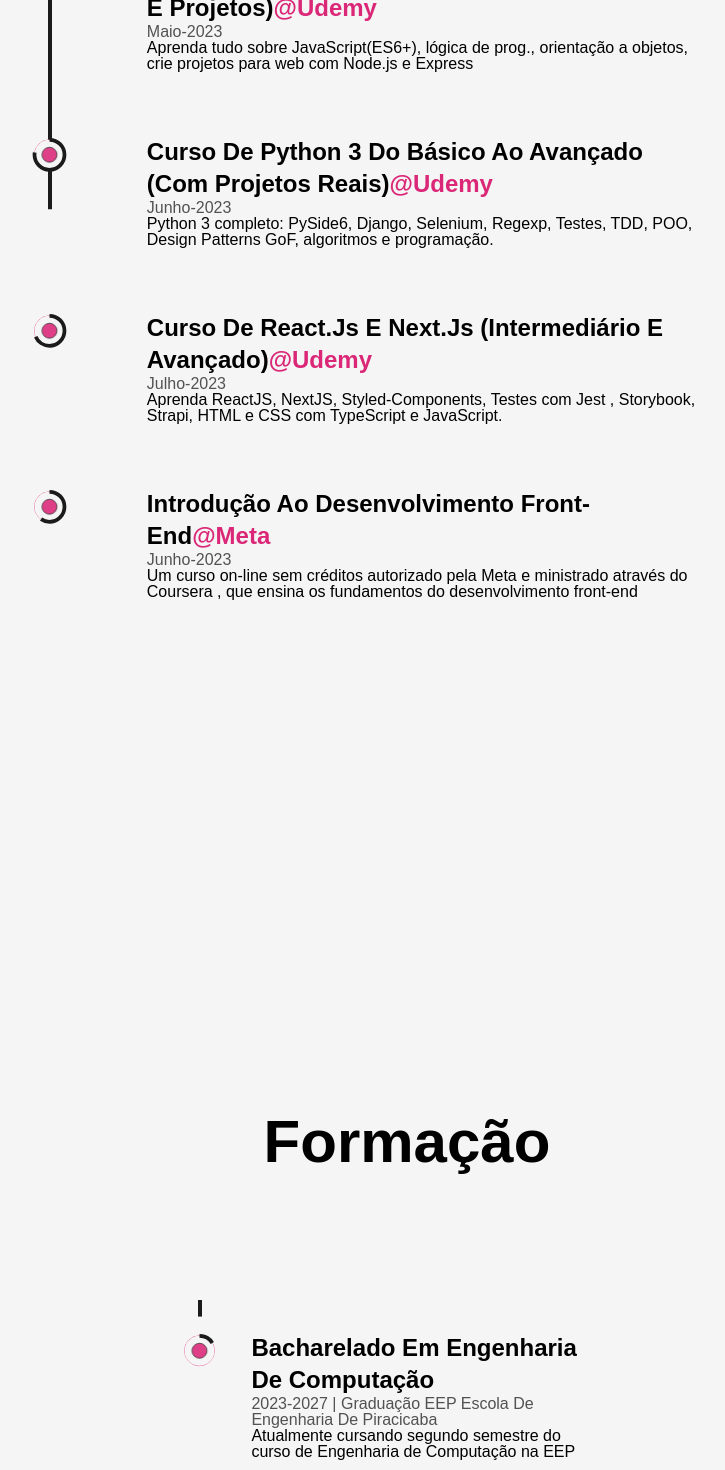
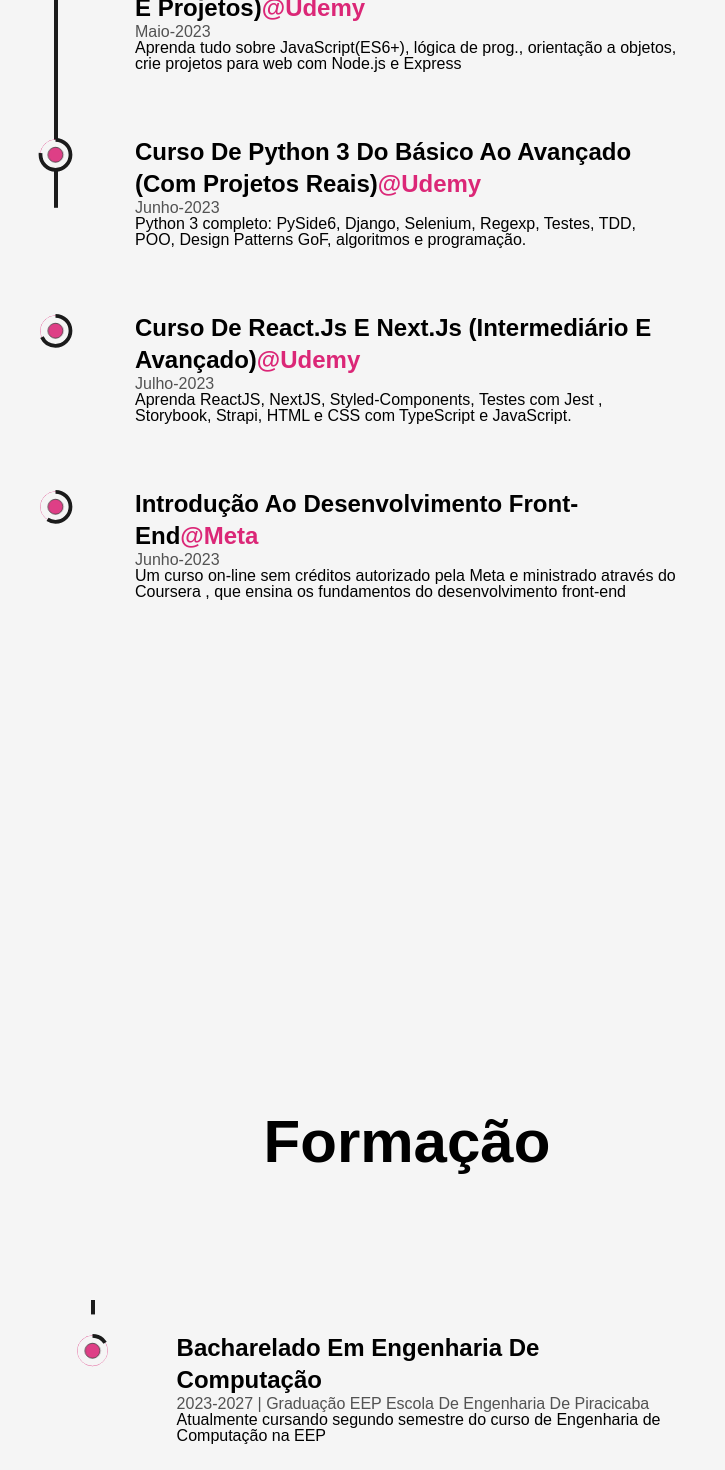
Before and after one commit to Gabrielenke/Portfolio, a React (Vite) app: page /about in a window 1280 px wide. Shown: the part 2220-3690 px from the top of the page, without its empty margins (233-958 px from the left). Built offline with nearby package versions, Linux system fonts and the light colour scheme.

Commit message:
separating details in a new component

```diff
--- /dev/null
+++ b/src/components/DetailsEducation.jsx
@@ -0,0 +1,27 @@
+import { useRef } from "react";
+import { motion } from "framer-motion";
+import LiIcon from "./LiIcon";
+
+const DetailsEducation = ({ type, time, place, info }) => {
+	const ref = useRef(null);
+	return (
+		<li
+			ref={ref}
+			className="my-8 first:mt-0 last:mb-0 w-[70%] mx-auto flex flex-col items-center justify-between "
+		>
+			<LiIcon reference={ref} />
+			<motion.div
+				initial={{ y: 50 }}
+				whileInView={{ y: 0 }}
+				transition={{ duration: 0.5, type: "spring" }}
+			>
+				<h3 className="capitalize font-bold text-2xl">{type} </h3>
+				<span className="capitalize font-medium text-dark/75 dark:text-light/75 ">
+					{time} | {place}
+				</span>
+				<p className="font-medium w-full">{info}</p>
+			</motion.div>
+		</li>
+	);
+};
+export default DetailsEducation;
--- /dev/null
+++ b/src/components/DetailsExperience.jsx
@@ -0,0 +1,36 @@
+import LiIcon from "./LiIcon";
+import { useRef } from "react";
+import { motion } from "framer-motion";
+
+const DetailsExperience = ({ position, company, companyLink, time, work }) => {
+	const ref = useRef(null);
+	return (
+		<li
+			ref={ref}
+			className="my-8 first:mt-0 last:mb-0 w-[70%] mx-auto flex flex-col items-center justify-between "
+		>
+			<LiIcon reference={ref} />
+			<motion.div
+				initial={{ y: 50 }}
+				whileInView={{ y: 0 }}
+				transition={{ duration: 0.5, type: "spring" }}
+			>
+				<h3 className="capitalize font-bold text-2xl">
+					{position}
+					<a
+						href={companyLink}
+						target="_blank"
+						className="text-primary capitalize"
+					>
+						@{company}
+					</a>
+				</h3>
+				<span className="capitalize  font-medium text-dark/75 dark:text-light/75 ">
+					{time}
+				</span>
+				<p className="font-medium w-full">{work}</p>
+			</motion.div>
+		</li>
+	);
+};
+export default DetailsExperience;
--- a/src/components/Education.jsx
+++ b/src/components/Education.jsx
@@ -1,30 +1,7 @@
 import { useRef } from "react";
 
 import { motion, useScroll } from "framer-motion";
-import LiIcon from "./LiIcon";
-
-const Details = ({ type, time, place, info }) => {
-	const ref = useRef(null);
-	return (
-		<li
-			ref={ref}
-			className="my-8 first:mt-0 last:mb-0 w-[70%] mx-auto flex flex-col items-center justify-between "
-		>
-			<LiIcon reference={ref} />
-			<motion.div
-				initial={{ y: 50 }}
-				whileInView={{ y: 0 }}
-				transition={{ duration: 0.5, type: "spring" }}
-			>
-				<h3 className="capitalize font-bold text-2xl">{type} </h3>
-				<span className="capitalize font-medium text-dark/75 dark:text-light/75 ">
-					{time} | {place}
-				</span>
-				<p className="font-medium w-full">{info}</p>
-			</motion.div>
-		</li>
-	);
-};
+import DetailsEducation from "./DetailsEducation";
 
 const Education = () => {
 	const ref = useRef(null);
@@ -36,13 +13,16 @@
 	return (
 		<div className="my-64 ">
 			<h2 className="font-bold text-6xl mb-32 text-center ">Formação</h2>
-			<div ref={ref} className="w-[75%] mx-auto relative ">
+			<div
+				ref={ref}
+				className="w-[75%] mx-auto relative md:w-[55vw] 2xl:w-[40vw] "
+			>
 				<ul className="w-full flex flex-col items-start justify-between ml-4">
 					<motion.div
 						className="absolute left-9 top-0 w-[4px] h-full bg-dark origin-top dark:bg-light "
 						style={{ scaleY: scrollYProgress }}
 					/>
-					<Details
+					<DetailsEducation
 						type="Bacharelado em Engenharia de computação"
 						time="2023-2027"
 						place="Graduação EEP Escola de Engenharia de Piracicaba
--- a/src/components/Experience.jsx
+++ b/src/components/Experience.jsx
@@ -1,39 +1,6 @@
 import { useRef } from "react";
-
 import { motion, useScroll } from "framer-motion";
-import LiIcon from "./LiIcon";
-
-const Details = ({ position, company, companyLink, time, address, work }) => {
-	const ref = useRef(null);
-	return (
-		<li
-			ref={ref}
-			className="my-8 first:mt-0 last:mb-0 w-[70%] mx-auto flex flex-col items-center justify-between "
-		>
-			<LiIcon reference={ref} />
-			<motion.div
-				initial={{ y: 50 }}
-				whileInView={{ y: 0 }}
-				transition={{ duration: 0.5, type: "spring" }}
-			>
-				<h3 className="capitalize font-bold text-2xl">
-					{position}
-					<a
-						href={companyLink}
-						target="_blank"
-						className="text-primary capitalize"
-					>
-						@{company}
-					</a>
-				</h3>
-				<span className="capitalize  font-medium text-dark/75 dark:text-light/75 ">
-					{time}
-				</span>
-				<p className="font-medium w-full">{work}</p>
-			</motion.div>
-		</li>
-	);
-};
+import Details from "./DetailsExperience";
 
 const Experience = () => {
 	const ref = useRef(null);
@@ -46,7 +13,7 @@
 		<div className="my-64 ">
 			<h2 className="font-bold text-6xl mb-32 text-center">Cursos</h2>
 			<div ref={ref} className="w-[75%] mx-auto relative ">
-				<ul className="w-full flex flex-col items-start justify-between ml-4">
+				<ul className="w-full flex flex-col items-start justify-between ">
 					<motion.div
 						className="absolute left-9 top-0 w-[4px] h-full bg-dark origin-top dark:bg-light "
 						style={{ scaleY: scrollYProgress }}
--- a/src/components/Skills.jsx
+++ b/src/components/Skills.jsx
@@ -7,6 +7,7 @@
 			<section className="flex flex-col  justify-center items-center min-h-screen text-center ">
 				<div className=" flex flex-col mx-auto gap-5 justify-center items-center   ">
 					<AnimatedText text="Skills" className="!text-6xl" />
+
 					<div className="flex items-center text-center justify-center font-bold text-2xl">
 						<h2 className="">
 							Para mais informacoes acesse meu perfil no{" "}
@@ -16,6 +17,7 @@
 						</h2>
 					</div>
 				</div>
+
 				<div className="flex gap-10  mt-10  w-[100vw] justify-center mx-auto flex-wrap md:w-[80vw] ">
 					{skillsImages.map((skill) => (
 						<motion.div
```
